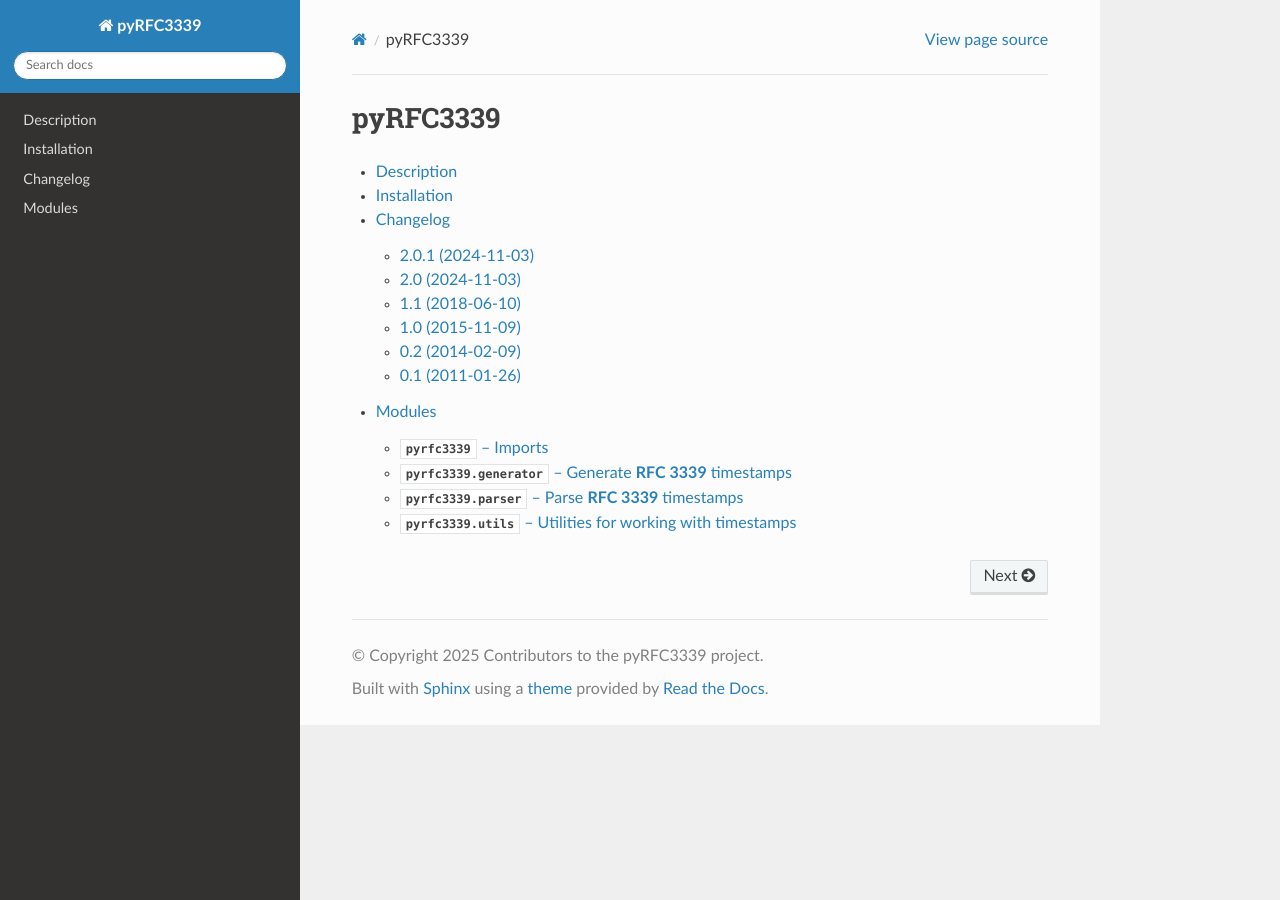
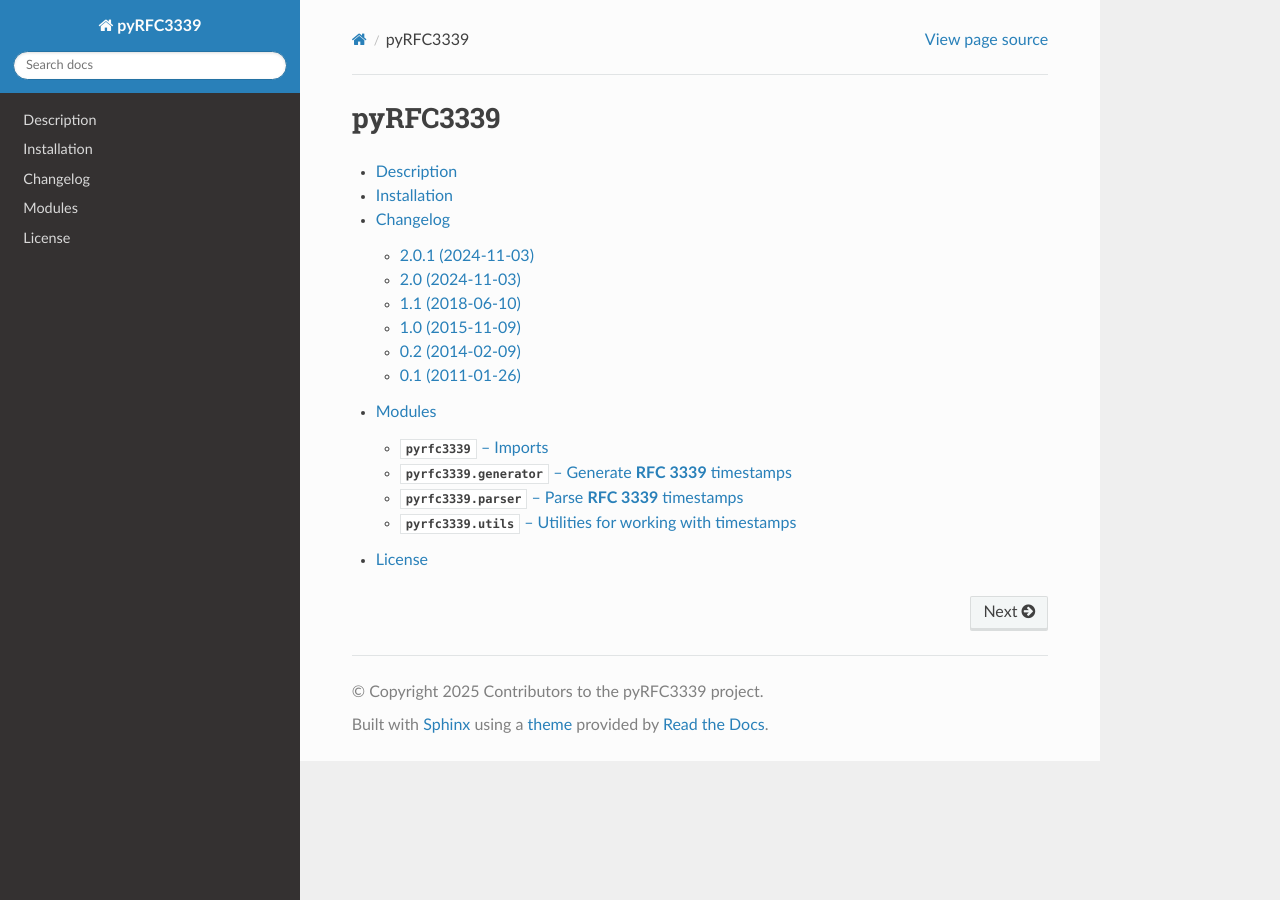
Before and after one commit to kurtraschke/pyRFC3339, a Sphinx documentation site: the page built from docs/source/index.rst, in a window 1280 px wide. Built offline with Sphinx 7.4.7 and the Read the Docs theme 3.1.0, drawn with Linux system fonts in a browser that asks for light colours.

Commit message:
Incorporate text of license in documentation for avoidance of confusion.

```diff
--- a/docs/source/index.rst
+++ b/docs/source/index.rst
@@ -12,3 +12,4 @@
    intro
    changes
    doc
+   license
--- /dev/null
+++ b/docs/source/license.rst
@@ -0,0 +1,4 @@
+License
+=======
+
+.. include:: ../../LICENSE.txt
```
